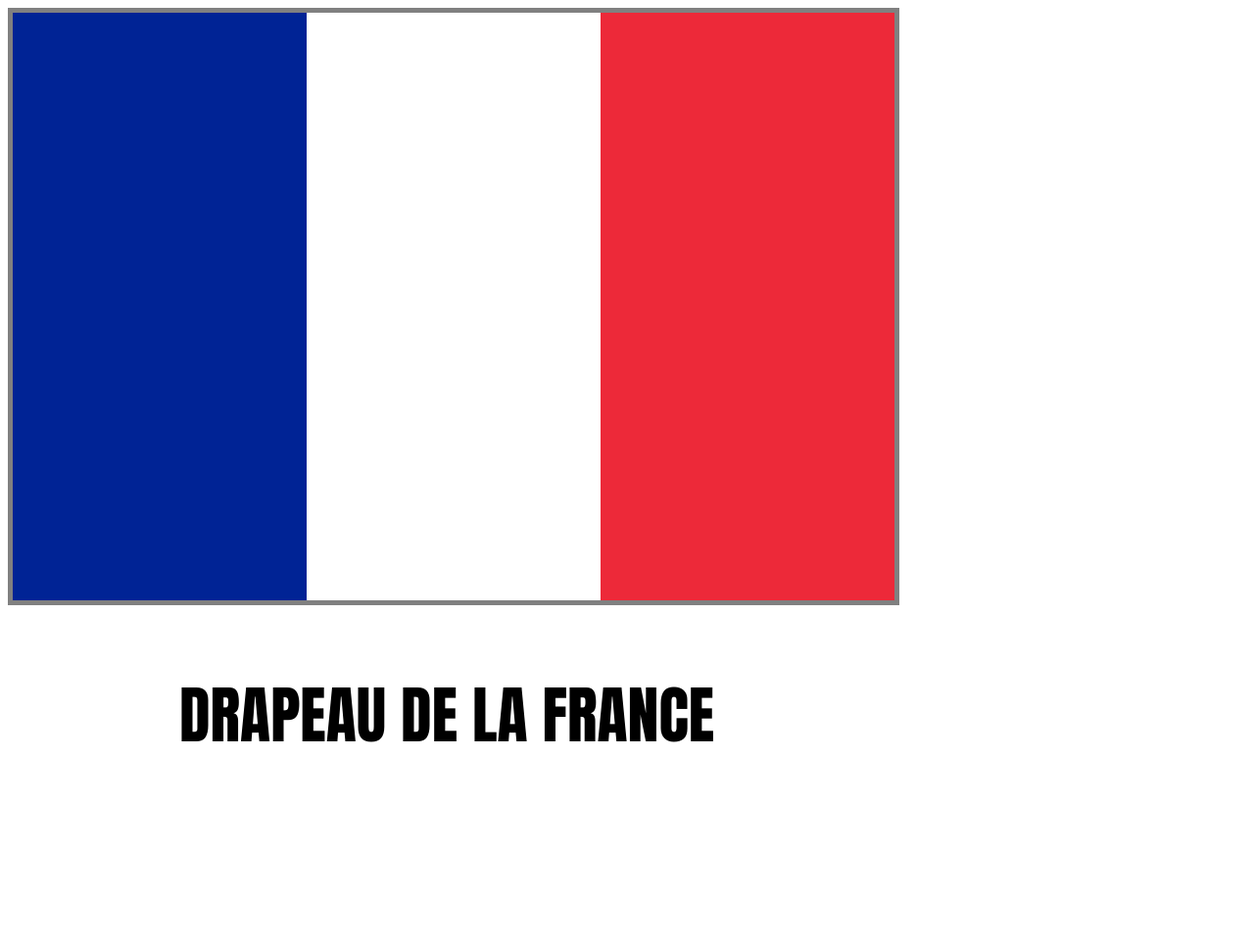
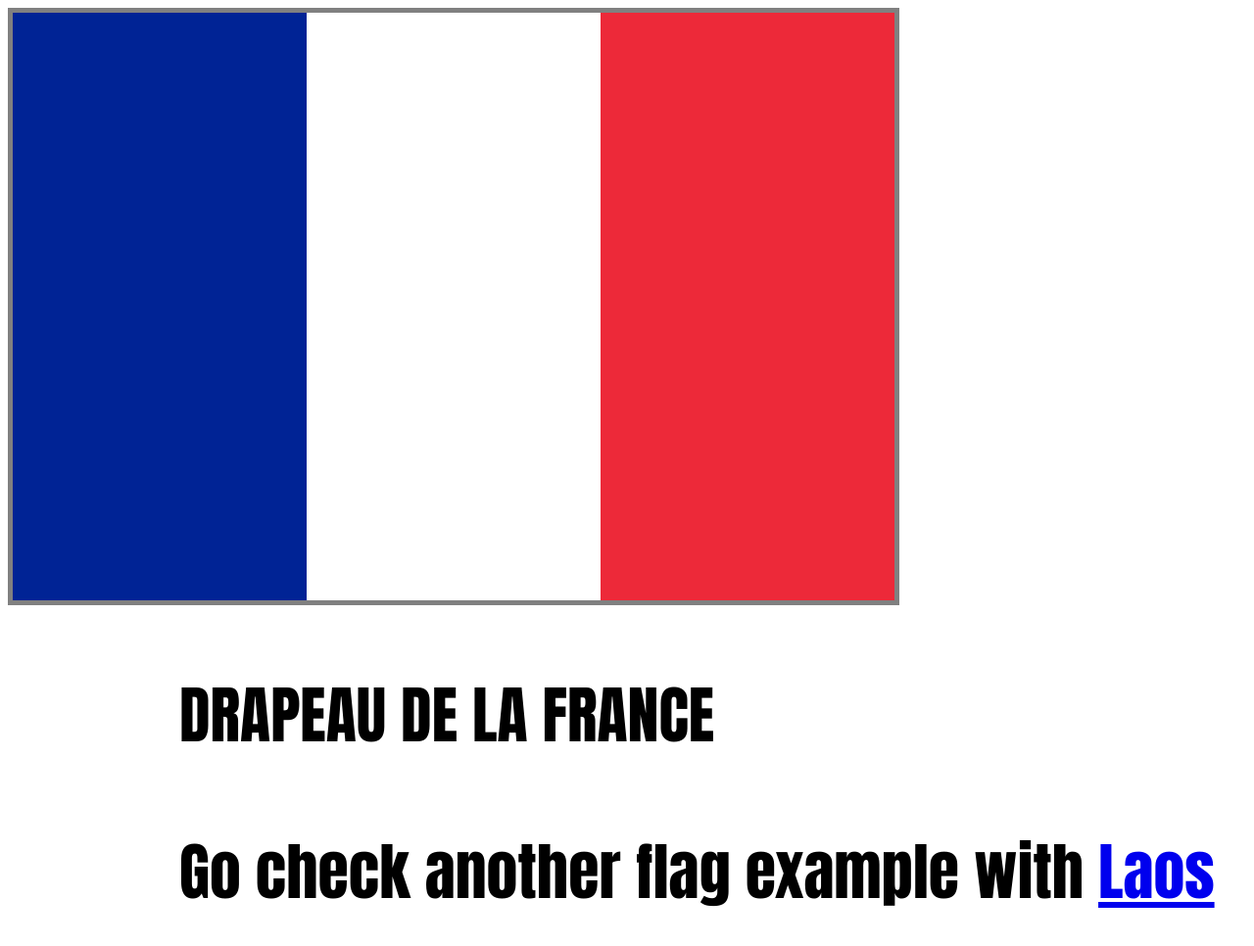
Before and after one commit to edmondprin/france_flag, a plain HTML site: page index.html in a window 1280 px wide. Shown: the top 966 px of the page at 98% size. Before the commit the page ends 842 px from the top, so only its background shows below. Drawn offline with Linux system fonts and the light colour scheme.

Commit message:
Update and rename france.html to index.html

```diff
--- a/france.html
+++ b/index.html
@@ -45,6 +45,7 @@
     </div>
   </div>
   <p>DRAPEAU DE LA FRANCE</p>
+  <p>Go check another flag example with <a href="./index2.html">Laos</a></p>
 
 </body>
 </html>
```
